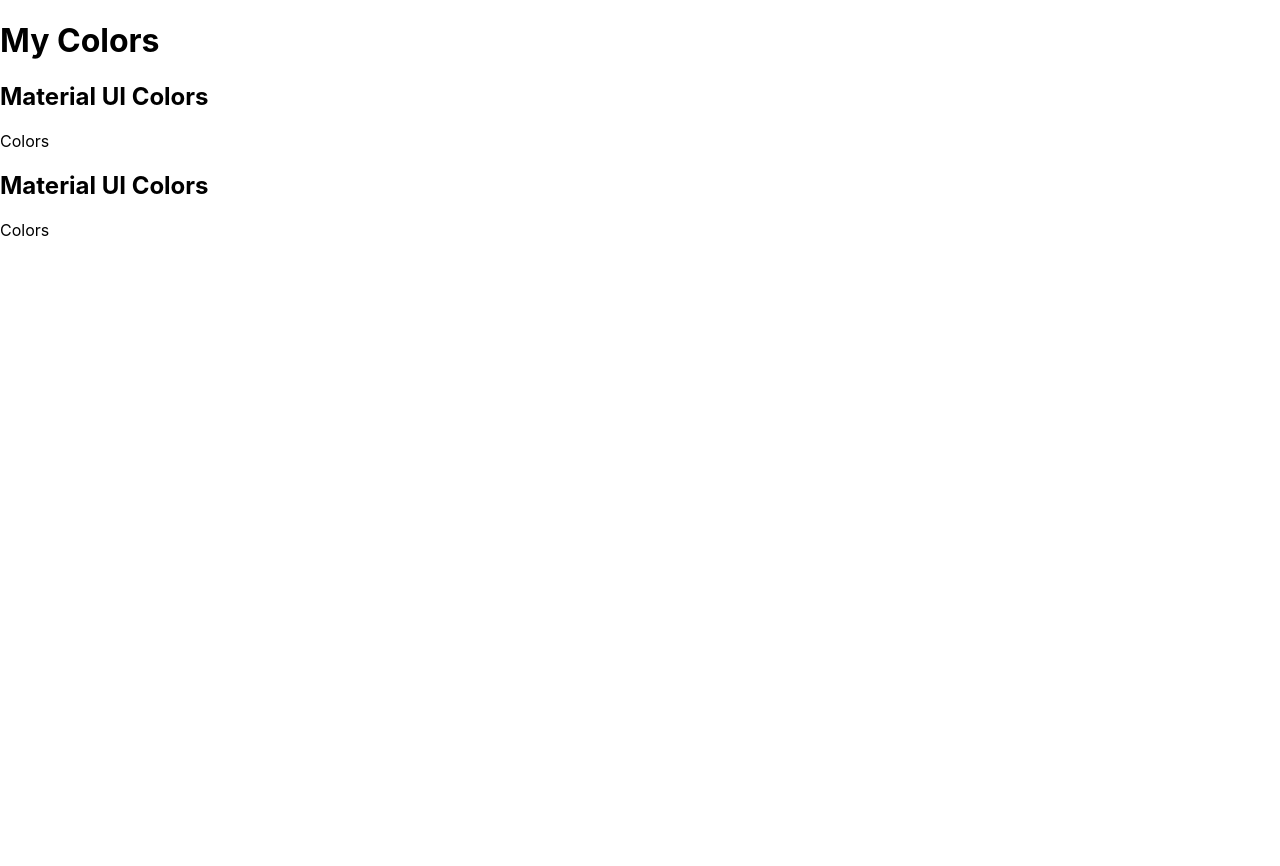
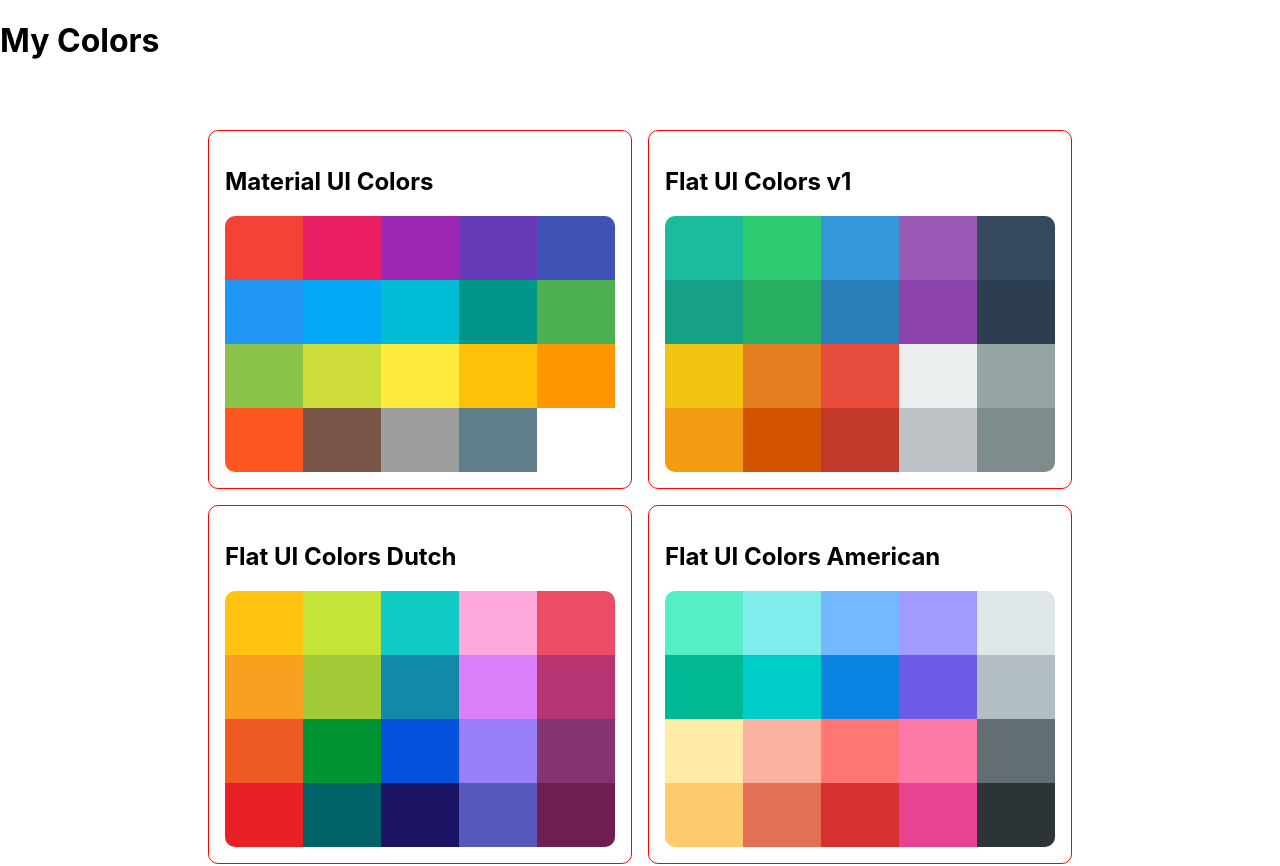
Before and after one commit to OpenYong/My-Color-Picker, a React (Create React App) app: page / in a window 1280 px wide. Shown: the top 866 px of the page. Before the commit the page ends 800 px from the top, so only its background shows below. Built offline with nearby package versions, Linux system fonts and the light colour scheme.

Commit message:
update Mainpage, PalettePage

```diff
--- a/src/components/ColorContainer.module.css
+++ b/src/components/ColorContainer.module.css
@@ -1,8 +1,4 @@
 .color-container {
-  width: 8rem;
-  height: 8rem;
-  /* margin: 0.5rem; */
-  display: inline-block;
   position: relative;
   cursor: pointer;
 }
--- /dev/null
+++ b/src/components/MiniPalette.js
@@ -0,0 +1,21 @@
+import React from "react";
+import styles from "./MiniPalette.module.css";
+
+const MiniPalette = (props) => {
+  const { colors } = props;
+
+  return (
+    <div className={styles["mini-palette"]}>
+      {colors.map((item) => (
+        <div
+          style={{
+            backgroundColor: item.color,
+          }}
+          className={styles["color-container"]}
+        ></div>
+      ))}
+    </div>
+  );
+};
+
+export default MiniPalette;
--- /dev/null
+++ b/src/components/MiniPalette.module.css
@@ -0,0 +1,12 @@
+.mini-palette {
+  /* display: inline-block; */
+  display: grid;
+  grid-template-columns: repeat(5, 1fr);
+  grid-template-rows: repeat(4, 1fr);
+  border-radius: 10px;
+  overflow: hidden;
+}
+
+.color-container {
+  height: 4rem;
+}
--- a/src/components/Palette.module.css
+++ b/src/components/Palette.module.css
@@ -5,4 +5,6 @@
 .palette-colors {
   height: 80%;
   padding: 1rem;
+  display: grid;
+  grid-template-columns: repeat(5, 1fr);
 }
--- a/src/components/PaletteThumbnail.js
+++ b/src/components/PaletteThumbnail.js
@@ -1,17 +1,25 @@
 import React from "react";
+import MiniPalette from "./MiniPalette";
+import styles from "./PaletteThumbnail.module.css";
+
+import { Link, useNavigate } from "react-router-dom";
 
 const PaletteThumbnail = (props) => {
   const { paletteList } = props;
-  console.log(paletteList);
+
+  let navigate = useNavigate();
+
   return (
-    <>
+    <div className={styles["container"]}>
       {paletteList.map((palette) => (
-        <div>
-          <h2>{palette.paletteName}</h2>
-          <div>Colors</div>
-        </div>
+        <Link to={`palette/${palette.id}`}>
+          <div className={styles["palette-thumbnail"]}>
+            <h2>{palette.paletteName}</h2>
+            <MiniPalette colors={palette.colors} />
+          </div>
+        </Link>
       ))}
-    </>
+    </div>
   );
 };
 
--- /dev/null
+++ b/src/components/PaletteThumbnail.module.css
@@ -0,0 +1,14 @@
+.container {
+  display: grid;
+  grid-template-columns: 1fr 1fr;
+  padding: 3rem;
+  gap: 1rem;
+  max-width: 60rem;
+  margin: 0 auto;
+}
+
+.palette-thumbnail {
+  padding: 1rem;
+  border: 1px solid red;
+  border-radius: 10px;
+}
--- a/src/dummy-data.js
+++ b/src/dummy-data.js
@@ -26,29 +26,219 @@
     ],
   },
   {
-    paletteName: "Material UI Colors",
-    id: "material-ui-colors",
-    emoji: "🎨",
+    paletteName: "Flat UI Colors v1",
+    id: "flat-ui-colors-v1",
+    emoji: "🤙",
     colors: [
-      { name: "red", color: "#F44336" },
-      { name: "pink", color: "#E91E63" },
-      { name: "purple", color: "#9C27B0" },
-      { name: "deeppurple", color: "#673AB7" },
-      { name: "indigo", color: "#3F51B5" },
-      { name: "blue", color: "#2196F3" },
-      { name: "lightblue", color: "#03A9F4" },
-      { name: "cyan", color: "#00BCD4" },
-      { name: "teal", color: "#009688" },
-      { name: "green", color: "#4CAF50" },
-      { name: "lightgreen", color: "#8BC34A" },
-      { name: "lime", color: "#CDDC39" },
-      { name: "yellow", color: "#FFEB3B" },
-      { name: "amber", color: "#FFC107" },
-      { name: "orange", color: "#FF9800" },
-      { name: "deeporange", color: "#FF5722" },
-      { name: "brown", color: "#795548" },
-      { name: "grey", color: "#9E9E9E" },
-      { name: "bluegrey", color: "#607D8B" },
+      { name: "Turquoise", color: "#1abc9c" },
+      { name: "Emerald", color: "#2ecc71" },
+      { name: "PeterRiver", color: "#3498db" },
+      { name: "Amethyst", color: "#9b59b6" },
+      { name: "WetAsphalt", color: "#34495e" },
+      { name: "GreenSea", color: "#16a085" },
+      { name: "Nephritis", color: "#27ae60" },
+      { name: "BelizeHole", color: "#2980b9" },
+      { name: "Wisteria", color: "#8e44ad" },
+      { name: "MidnightBlue", color: "#2c3e50" },
+      { name: "SunFlower", color: "#f1c40f" },
+      { name: "Carrot", color: "#e67e22" },
+      { name: "Alizarin", color: "#e74c3c" },
+      { name: "Clouds", color: "#ecf0f1" },
+      { name: "Concrete", color: "#95a5a6" },
+      { name: "Orange", color: "#f39c12" },
+      { name: "Pumpkin", color: "#d35400" },
+      { name: "Pomegranate", color: "#c0392b" },
+      { name: "Silver", color: "#bdc3c7" },
+      { name: "Asbestos", color: "#7f8c8d" },
+    ],
+  },
+  {
+    paletteName: "Flat UI Colors Dutch",
+    id: "flat-ui-colors-dutch",
+    emoji: "🇳🇱",
+    colors: [
+      { name: "Sunflower", color: "#FFC312" },
+      { name: "Energos", color: "#C4E538" },
+      { name: "BlueMartina", color: "#12CBC4" },
+      { name: "LavenderRose", color: "#FDA7DF" },
+      { name: "BaraRose", color: "#ED4C67" },
+      { name: "RadiantYellow", color: "#F79F1F" },
+      { name: "AndroidGreen", color: "#A3CB38" },
+      { name: "MediterraneanSea", color: "#1289A7" },
+      { name: "LavenderTea", color: "#D980FA" },
+      { name: "VerryBerry", color: "#B53471" },
+      { name: "PuffinsBill", color: "#EE5A24" },
+      { name: "PixelatedGrass", color: "#009432" },
+      { name: "MerchantMarineBlue", color: "#0652DD" },
+      { name: "ForgottenPurple", color: "#9980FA" },
+      { name: "HollyHock", color: "#833471" },
+      { name: "RedPigment", color: "#EA2027" },
+      { name: "TurkishAqua", color: "#006266" },
+      { name: "20000LeaguesUnderTheSea", color: "#1B1464" },
+      { name: "CircumorbitalRing", color: "#5758BB" },
+      { name: "MagentaPurple", color: "#6F1E51" },
+    ],
+  },
+  {
+    paletteName: "Flat UI Colors American",
+    id: "flat-ui-colors-american",
+    emoji: "🇺🇸",
+    colors: [
+      { name: "LightGreenishBlue", color: "#55efc4" },
+      { name: "FadedPoster", color: "#81ecec" },
+      { name: "GreenDarnerTail", color: "#74b9ff" },
+      { name: "ShyMoment", color: "#a29bfe" },
+      { name: "CityLights", color: "#dfe6e9" },
+      { name: "MintLeaf", color: "#00b894" },
+      { name: "RobinsEggBlue", color: "#00cec9" },
+      { name: "ElectronBlue", color: "#0984e3" },
+      { name: "ExodusFruit", color: "#6c5ce7" },
+      { name: "SoothingBreeze", color: "#b2bec3" },
+      { name: "SourLemon", color: "#ffeaa7" },
+      { name: "FirstDate", color: "#fab1a0" },
+      { name: "PinkGlamour", color: "#ff7675" },
+      { name: "Pico8Pink", color: "#fd79a8" },
+      { name: "AmericanRiver", color: "#636e72" },
+      { name: "BrightYarrow", color: "#fdcb6e" },
+      { name: "OrangeVille", color: "#e17055" },
+      { name: "Chi-Gong", color: "#d63031" },
+      { name: "PrunusAvium", color: "#e84393" },
+      { name: "DraculaOrchid", color: "#2d3436" },
+    ],
+  },
+  {
+    paletteName: "Flat UI Colors Aussie",
+    id: "flat-ui-colors-aussie",
+    emoji: "🇦🇺",
+    colors: [
+      { name: "Beekeeper", color: "#f6e58d" },
+      { name: "SpicedNectarine", color: "#ffbe76" },
+      { name: "PinkGlamour", color: "#ff7979" },
+      { name: "JuneBud", color: "#badc58" },
+      { name: "CoastalBreeze", color: "#dff9fb" },
+      { name: "Turbo", color: "#f9ca24" },
+      { name: "QuinceJelly", color: "#f0932b" },
+      { name: "CarminePink", color: "#eb4d4b" },
+      { name: "PureApple", color: "#6ab04c" },
+      { name: "HintOfIcePack", color: "#c7ecee" },
+      { name: "MiddleBlue", color: "#7ed6df" },
+      { name: "Heliotrope", color: "#e056fd" },
+      { name: "ExodusFruit", color: "#686de0" },
+      { name: "DeepKoamaru", color: "#30336b" },
+      { name: "SoaringEagle", color: "#95afc0" },
+      { name: "GreenlandGreen", color: "#22a6b3" },
+      { name: "SteelPink", color: "#be2edd" },
+      { name: "Blurple", color: "#4834d4" },
+      { name: "DeepCove", color: "#130f40" },
+      { name: "WizardGrey", color: "#535c68" },
+    ],
+  },
+  {
+    paletteName: "Flat UI Colors British",
+    id: "flat-ui-colors-british",
+    emoji: "🇬🇧",
+    colors: [
+      { name: "ProtossPylon", color: "#00a8ff" },
+      { name: "Periwinkle", color: "#9c88ff" },
+      { name: "Rise-N-Shine", color: "#fbc531" },
+      { name: "DownloadProgress", color: "#4cd137" },
+      { name: "Seabrook", color: "#487eb0" },
+      { name: "VanaDylBlue", color: "#0097e6" },
+      { name: "MattPurple", color: "#8c7ae6" },
+      { name: "NanohanachaGold", color: "#e1b12c" },
+      { name: "SkirretGreen", color: "#44bd32" },
+      { name: "Naval", color: "#40739e" },
+      { name: "NasturcianFlower", color: "#e84118" },
+      { name: "LynxWhite", color: "#f5f6fa" },
+      { name: "BlueberrySoda", color: "#7f8fa6" },
+      { name: "MazarineBlue", color: "#273c75" },
+      { name: "BlueNights", color: "#353b48" },
+      { name: "HarleyOrange", color: "#c23616" },
+      { name: "HintOfPensive", color: "#dcdde1" },
+      { name: "ChainGangGrey", color: "#718093" },
+      { name: "PicoVoid", color: "#192a56" },
+      { name: "ElectroMagnetic", color: "#2f3640" },
+    ],
+  },
+  {
+    paletteName: "Flat UI Colors Spanish",
+    id: "flat-ui-colors-spanish",
+    emoji: "🇪🇸",
+    colors: [
+      { name: "JacksonsPurple", color: "#40407a" },
+      { name: "C64Purple", color: "#706fd3" },
+      { name: "SwanWhite", color: "#f7f1e3" },
+      { name: "SummerSky", color: "#34ace0" },
+      { name: "CelestialGreen", color: "#33d9b2" },
+      { name: "LuckyPoint", color: "#2c2c54" },
+      { name: "Liberty", color: "#474787" },
+      { name: "HotStone", color: "#aaa69d" },
+      { name: "DevilBlue", color: "#227093" },
+      { name: "PalmSpringsSplash", color: "#218c74" },
+      { name: "FlourescentRed", color: "#ff5252" },
+      { name: "SyntheticPumpkin", color: "#ff793f" },
+      { name: "CrocodileTooth", color: "#d1ccc0" },
+      { name: "MandarinSorbet", color: "#ffb142" },
+      { name: "SpicedButterNut", color: "#ffda79" },
+      { name: "EyeOfNewt", color: "#b33939" },
+      { name: "ChileanFire", color: "#cd6133" },
+      { name: "GreyPorcelain", color: "#84817a" },
+      { name: "AlamedaOchre", color: "#cc8e35" },
+      { name: "Desert", color: "#ccae62" },
+    ],
+  },
+  {
+    paletteName: "Flat UI Colors Indian",
+    id: "flat-ui-colors-indian",
+    emoji: "🇮🇳",
+    colors: [
+      { name: "OrchidOrange", color: "#FEA47F" },
+      { name: "SpiroDiscoBall", color: "#25CCF7" },
+      { name: "HoneyGlow", color: "#EAB543" },
+      { name: "SweetGarden", color: "#55E6C1" },
+      { name: "FallingStar", color: "#CAD3C8" },
+      { name: "RichGardenia", color: "#F97F51" },
+      { name: "ClearChill", color: "#1B9CFC" },
+      { name: "WhitePepper", color: "#F8EFBA" },
+      { name: "Keppel", color: "#58B19F" },
+      { name: "ShipsOfficer", color: "#2C3A47" },
+      { name: "FieryFuchsia", color: "#B33771" },
+      { name: "BlueBell", color: "#3B3B98" },
+      { name: "GeorgiaPeach", color: "#FD7272" },
+      { name: "OasisStream", color: "#9AECDB" },
+      { name: "BrightUbe", color: "#D6A2E8" },
+      { name: "MagentaPurple", color: "#6D214F" },
+      { name: "EndingNavyBlue", color: "#182C61" },
+      { name: "SasquatchSocks", color: "#FC427B" },
+      { name: "PineGlade", color: "#BDC581" },
+      { name: "HighlighterLavender", color: "#82589F" },
+    ],
+  },
+  {
+    paletteName: "Flat UI Colors French",
+    id: "flat-ui-colors-french",
+    emoji: "🇫🇷",
+    colors: [
+      { name: "FlatFlesh", color: "#fad390" },
+      { name: "MelonMelody", color: "#f8c291" },
+      { name: "Livid", color: "#6a89cc" },
+      { name: "Spray", color: "#82ccdd" },
+      { name: "ParadiseGreen", color: "#b8e994" },
+      { name: "SquashBlossom", color: "#f6b93b" },
+      { name: "MandarinRed", color: "#e55039" },
+      { name: "AzraqBlue", color: "#4a69bd" },
+      { name: "Dupain", color: "#60a3bc" },
+      { name: "AuroraGreen", color: "#78e08f" },
+      { name: "IcelandPoppy", color: "#fa983a" },
+      { name: "TomatoRed", color: "#eb2f06" },
+      { name: "YueGuangBlue", color: "#1e3799" },
+      { name: "GoodSamaritan", color: "#3c6382" },
+      { name: "Waterfall", color: "#38ada9" },
+      { name: "CarrotOrange", color: "#e58e26" },
+      { name: "JalapenoRed", color: "#b71540" },
+      { name: "DarkSapphire", color: "#0c2461" },
+      { name: "ForestBlues", color: "#0a3d62" },
+      { name: "ReefEncounter", color: "#079992" },
     ],
   },
 ];
--- a/src/index.css
+++ b/src/index.css
@@ -17,3 +17,8 @@
   font-family: source-code-pro, Menlo, Monaco, Consolas, "Courier New",
     monospace;
 }
+
+a {
+  text-decoration: none;
+  color: black;
+}
--- a/src/pages/MainPage.js
+++ b/src/pages/MainPage.js
@@ -5,10 +5,10 @@
 const MainPage = () => {
   const paletteList = dummyData;
   return (
-    <div>
+    <>
       <h1>My Colors</h1>
       <PaletteThumbnail paletteList={paletteList} />
-    </div>
+    </>
   );
 };
 
```
Also changed, not shown: src/App.css (+0 -35 lines).
